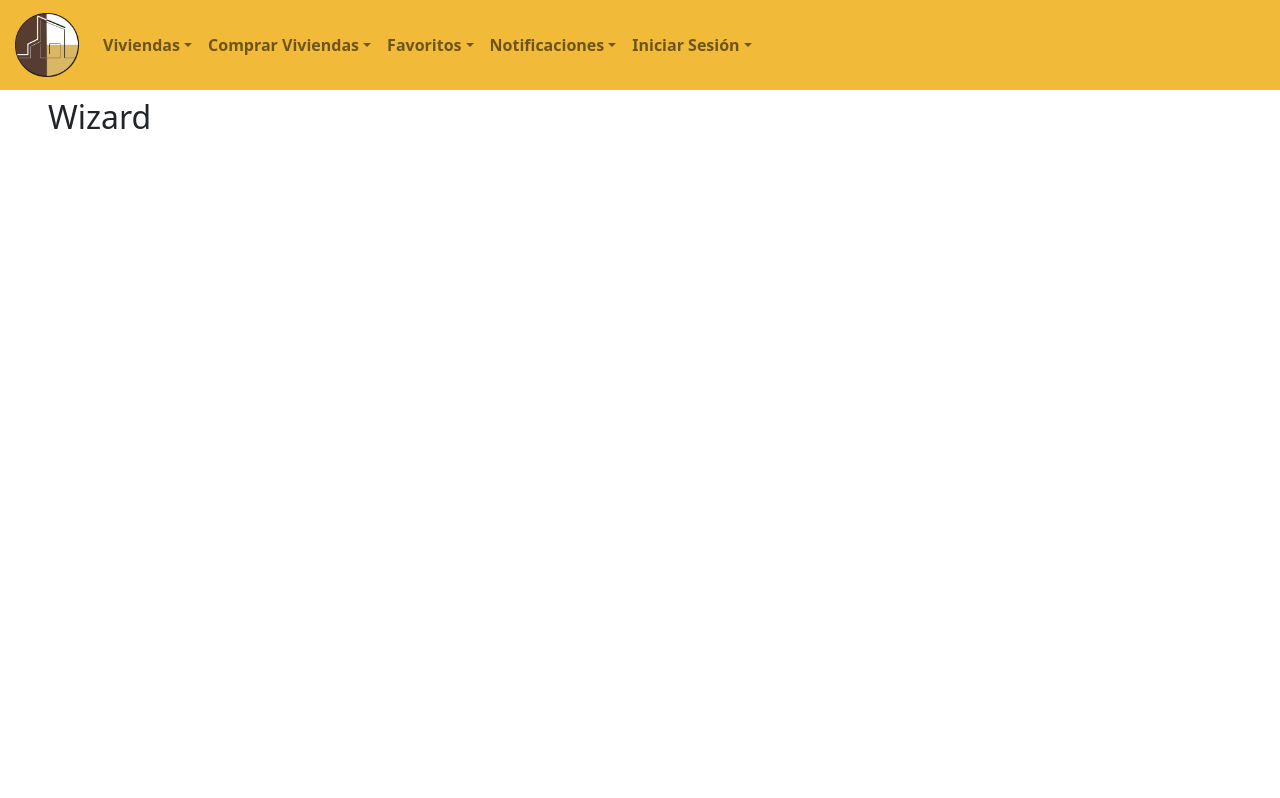
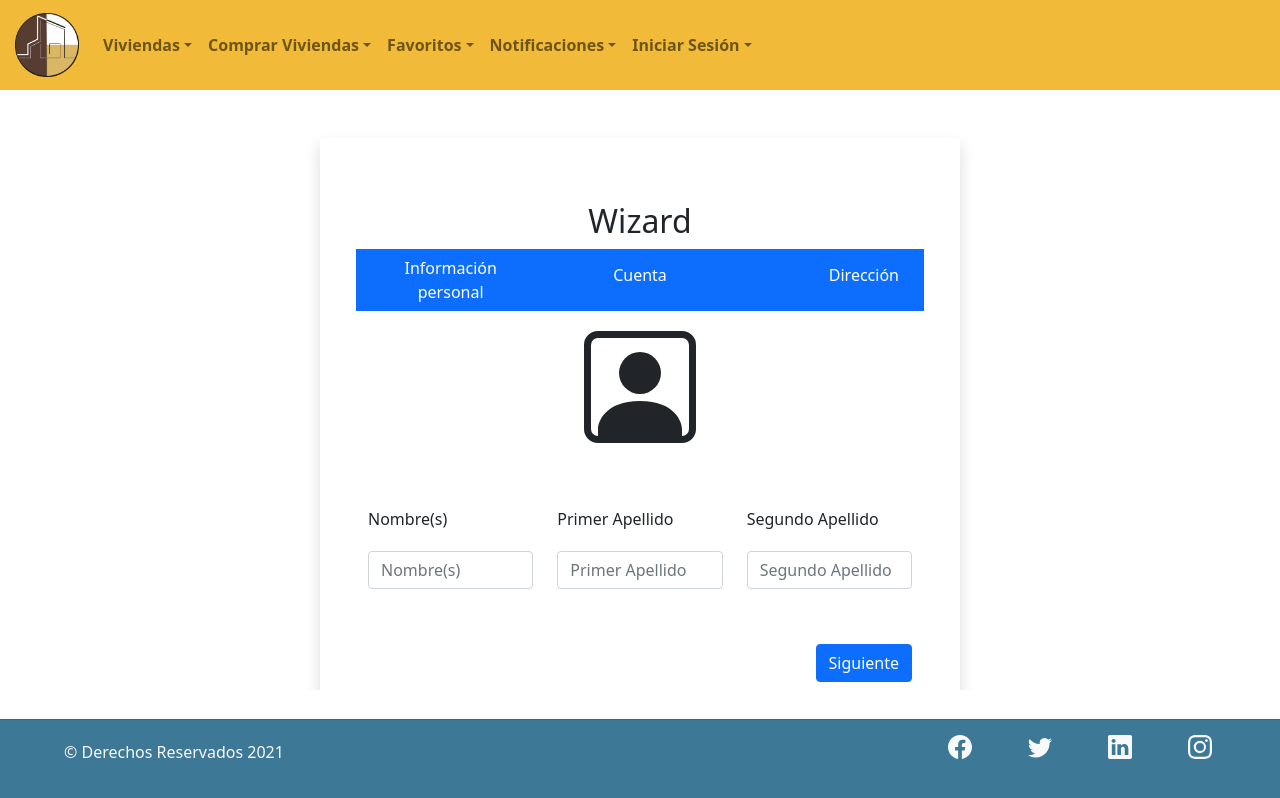
Before and after one commit to Aldo-7832/bienes_raices, a Vue app: page /wizard in a window 1280 px wide. Built offline with nearby package versions, Linux system fonts and the light colour scheme.

Commit message:
Correcciones

```diff
--- a/src/App.vue
+++ b/src/App.vue
@@ -44,6 +44,7 @@
 
         <b-navbar-nav class="ml-auto fw-bold">
           <b-nav-item-dropdown text="Favoritos" right>
+            <b-dropdown-item :to="{ name: 'Favorite' }">Favoritos</b-dropdown-item>
             <b-dropdown-item :to="{ name: 'DetailsHousing' }">Detalle del Producto</b-dropdown-item>
             <b-dropdown-item :to="{ name: 'VerifyData' }"
               >Verificar Datos del Cliente</b-dropdown-item
@@ -55,6 +56,7 @@
 
         <b-navbar-nav class="ml-auto fw-bold">
           <b-nav-item-dropdown text="Notificaciones" right>
+            <b-dropdown-item :to="{ name: 'Notification' }">Notificaciones</b-dropdown-item>
             <b-dropdown-item :to="{ name: 'Mailbox' }">Bandeja de Correo</b-dropdown-item>
             <b-dropdown-item :to="{ name: 'Chat' }"
               >Chat</b-dropdown-item
--- a/src/components/favoritos/Fav.vue
+++ b/src/components/favoritos/Fav.vue
@@ -1,7 +1,7 @@
 <template>
   <div class="mx-5">
     <br>
-    <h5 class="card-title mt-3">Favoritos</h5>
+    <h2 class="card-title mt-3">Favoritos</h2>
     <hr/>
     <br />
     <table class="table table-sm">
@@ -15,7 +15,7 @@
           </td>
           <td><br><br>Color: Space gray <br> Stock disponible</td>
           <td><br><br><a type="button" v-b-modal.modal-center><img class="pequeña" src="../../assets/favs.png" alt="" /></a></td>
-          <td><br><br><button type="button" v-b-modal.modal-agenda class="btn btn-primary"><i class="fa fa-comments"></i>Agendar cita</button></td>
+          <td><br><br><button type="button" v-b-modal.modal-agenda class="btn btn-primary"><b-icon icon="menu-up" variant="light"></b-icon> Agendar cita</button></td>
         </tr>
 
         <tr>
@@ -25,7 +25,7 @@
           </td>
           <td><br> Color: Space gray <br> Stock disponible</td>
           <td><br><a type="button" v-b-modal.modal-center><img class="pequeña" src="../../assets/favs.png" alt="" /></a></td>
-          <td><br><button type="button" v-b-modal.modal-agenda class="btn btn-primary"><i class="fa fa-comments"></i>Agendar cita</button></td>
+          <td><br><button type="button" v-b-modal.modal-agenda class="btn btn-primary"><b-icon icon="menu-up" variant="light"></b-icon> Agendar cita</button></td>
         </tr>
 
         <tr>
@@ -35,7 +35,7 @@
             IVA incluido</td>
           <td><br>Color: Space gray <br> Stock disponible</td>
           <td><br><a type="button" v-b-modal.modal-center><img class="pequeña" src="../../assets/favs.png" alt="" /></a></td>
-          <td><br><button type="button" v-b-modal.modal-agenda class="btn btn-primary"><i class="fa fa-comments"></i>Agendar cita</button></td>
+          <td><br><button type="button" v-b-modal.modal-agenda class="btn btn-primary"><b-icon icon="menu-up" variant="light"></b-icon> Agendar cita</button></td>
         </tr>
       </tbody>
     </table>
--- a/src/components/notificaciones/Notificar.vue
+++ b/src/components/notificaciones/Notificar.vue
@@ -3,45 +3,57 @@
     <br />
     <h2>Notificaciones</h2>
     <br />
-    <hr/>
+    <hr />
 
     <div class="row">
-
       <div class="col-lg-3">
         <div class="d-flex justify-content-end">
-          <img class="mediana borderC" src="../../assets/tabla.jpg" alt="" style="width:8em; heigth:20em;"/>
-           </div>
-        </div>
-
-        <div class="col-lg-3">
-
-          <div class="d-flex justify-content-start">
-
-                    <h4 class="text-center">CORREOS<br/> Matenter actualizadoss</h4>
-
+          <img
+            class="mediana borderC"
+            src="../../assets/tabla.jpg"
+            alt=""
+            style="width: 8em; heigth: 20em"
+          />
         </div>
       </div>
 
       <div class="col-lg-3">
         <div class="d-flex justify-content-start">
-          <img class="mediana borderC" src="../../assets/noti.png" alt="" style="width:6em; heigth:20em;"/>
+          <h4 class="text-center">
+            CORREOS<br />
+            Mantener Actualizado
+          </h4>
         </div>
       </div>
 
       <div class="col-lg-3">
+        <div class="d-flex justify-content-end">
+          <img
+            class="mediana borderC"
+            src="../../assets/noti.png"
+            alt=""
+            style="width: 6em; heigth: 20em"
+          />
+        </div>
+      </div>
 
+      <div class="col-lg-3">
         <div class="d-flex justify-content-start">
-
-                    <h4 class="text-center">NOTICIAsS<br/> Se quien primero vea las historias disponibles</h4>
-
+          <h4 class="text-center">
+            NOTICIAS<br />
+            Se quien primero vea las historias disponibles
+          </h4>
         </div>
       </div>
     </div>
-    <br/>
-    <hr/>
+    <br />
+    <hr />
     <div class="row">
       <div class="col-lg-12 text-center">
-        <h5>Chicos! Aqui tienen una guia con información útil para <br/>conseguir puntos y ascender de categoria</h5>
+        <h5>
+          !Chicos! Aqui tienen una guia con información útil para
+          <br />conseguir puntos y ascender de categoria
+        </h5>
       </div>
     </div>
     <!-- <table class="table table-sm">
@@ -93,6 +105,4 @@ img.borderC {
   border-width: 2px;
   border-color: rgb(77, 76, 75);
 }
-
-
 </style>
--- a/src/views/Wizard.vue
+++ b/src/views/Wizard.vue
@@ -1,15 +1,148 @@
 <template>
-  <div>
- <h2 class="ms-5 mt-2">Wizard</h2>
+  <div class="scroll-page">
+    <div
+      class="container w-50 mt-5 rounded shadow pb-2 py-2 py-lg-6 pt-lg-7"
+      id="login"
+    >
+      <div class="row">
+        <div class="col bg-white p-5">
+          <h2 class="mt-2 text-center">Wizard</h2>
+
+          <div class="row bg-primary">
+            <div class="col-lg-4">
+              <button class="btn btn-primary" @click="personalInformationh">Información personal</button>
+            </div>
+            <div class="col-lg-4 text-center">
+              <button class="btn btn-primary" @click="maccount">Cuenta</button>
+            </div>
+            <div class="col-lg-4 text-end">
+              <button class="btn btn-primary" @click="maddress">Dirección</button>
+            </div>
+          </div>
+
+          <div class="row" v-show="personalInformation">
+
+             <div class="col-lg-12 text-center mb-5 mt-3">
+        <b-icon class="p-1" icon="person-square" font-scale="7.5"></b-icon>
       </div>
+
+      <div class="col-lg-4">
+        <label class="form-label">Nombre(s) </label>
+        <input  class="form-control" placeholder="Nombre(s)"/>
+      </div>
+
+      <div class="col-lg-4">
+        <label class="form-label">Primer Apellido </label>
+        <input  class="form-control" placeholder="Primer Apellido"/>
+      </div>
+
+      <div class="col-lg-4">
+        <label class="form-label">Segundo Apellido </label>
+        <input  class="form-control" placeholder="Segundo Apellido"/>
+      </div>
+
+      <div class="col-lg-12 text-end mt-5">
+         <button class="btn btn-primary" @click="maccount">Siguiente</button>
+      </div>
+
+
+          </div>
+
+          <div class="row" v-show="acountt">
+            <div class="col-lg-12">
+ <label class="form-label">Correo Electrónico </label>
+        <input  class="form-control" placeholder="Correo Electrónico"/>
+            </div>
+            <div class="col-lg-6">
+<label class="form-label">Contraseña </label>
+        <input  class="form-control" placeholder="Contraseña" type="password"/>
+            </div>
+            <div class="col-lg-6">
+<label class="form-label">Confirmar Contraseña </label>
+        <input  class="form-control" placeholder="Confirmar Contraseña" type="password"/>
+            </div>
+              <div class="col-lg-12 text-end mt-5">
+         <button class="btn btn-primary" @click="maddress">Siguiente</button>
+      </div>
+
+            </div>
+
+
+
+          <div class="row" v-show="address">
+            <div class="col-lg-6">
+ <label class="form-label">Entidad Federativa </label>
+        <input  class="form-control" placeholder="Correo Electrónico"/>
+            </div>
+            <div class="col-lg-6">
+<label class="form-label">Estado </label>
+        <input  class="form-control" placeholder="Estado" />
+            </div>
+              <div class="col-lg-6">
+<label class="form-label">Tipo de vialidad </label>
+        <input  class="form-control" placeholder="Tipo de vialidad" />
+            </div>
+            <div class="col-lg-6">
+<label class="form-label">Asentamiento </label>
+        <input  class="form-control" placeholder="Asentamiento" />
+            </div>
+                     <div class="col-lg-12">
+<label class="form-label">Dirección </label>
+        <input  class="form-control" placeholder="Dirección"/>
+            </div>
+              <div class="col-lg-12 text-end mt-5">
+         <button class="btn btn-primary" >Siguiente</button>
+      </div>
+
+            </div>
+
+
+        </div>
+      </div>
+    </div>
+    <Footer />
+  </div>
 </template>
 
 <script>
+import Footer from "@/components/Footer.vue";
 export default {
-  name: "Wizard"
-}
+  methods: {
+    personalInformationh(){
+        this.personalInformation =  true
+        this.acountt = false
+        this.address = false
+    },
+    maccount(){
+        this.personalInformation =  false
+        this.acountt = true
+        this.address = false
+    },
+     maddress(){
+        this.personalInformation =  false
+        this.acountt = false
+        this.address = true
+    }
+  },
+  data () {
+    return {
+      personalInformation:true,
+      acountt: false,
+      address:false
+
+
+    }
+  },
+  name: "Wizard",
+  components: { Footer },
+};
 </script>
 
 <style scoped>
-
+.scroll-page {
+  width: 100%;
+  height: 600px;
+  line-height: 3em;
+  overflow: auto;
+}
 </style>
```
Lines whose indentation alone changed are shown as unchanged.
